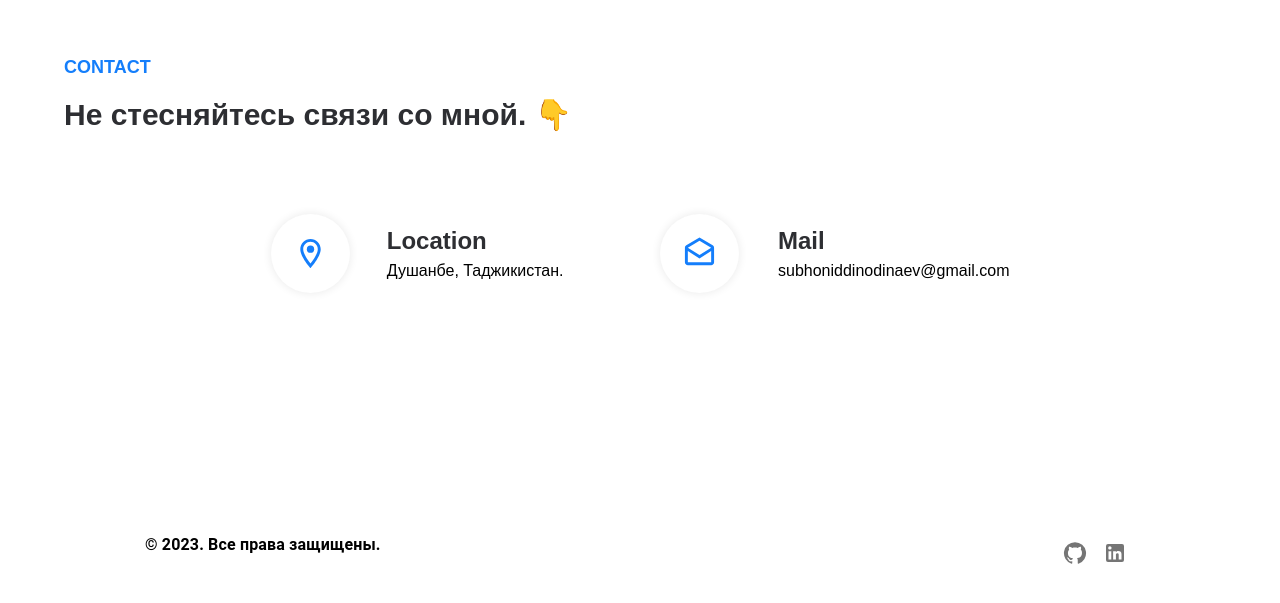
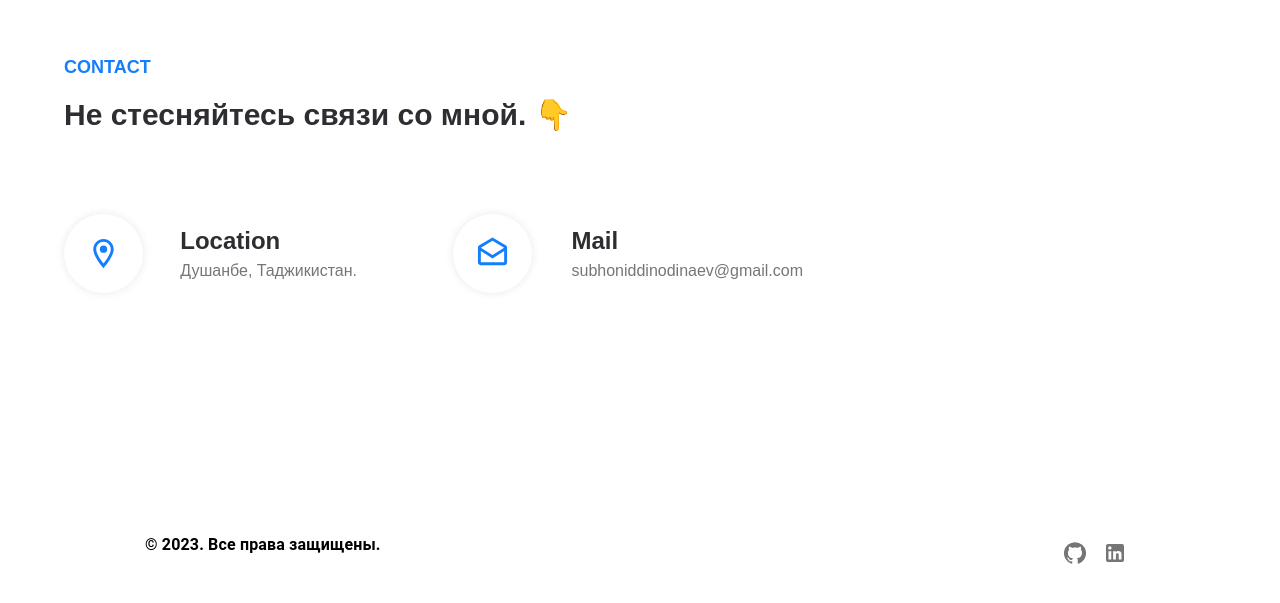
Before and after one commit to dev-tokumei/Tokumeidev, a React (Create React App) app: page / in a window 1280 px wide. Shown: the part 2979-3582 px from the top of the page. Built offline with nearby package versions, Linux system fonts and the light colour scheme.

Commit message:
comtackt component ready

```diff
--- a/src/components/contact/contact.component.jsx
+++ b/src/components/contact/contact.component.jsx
@@ -2,37 +2,45 @@ import React from 'react';
 import { Container } from '@mui/material';
 import LocationOnOutlinedIcon from '@mui/icons-material/LocationOnOutlined';
 import DraftsOutlinedIcon from '@mui/icons-material/DraftsOutlined';
+import './contact.css';
 
 const Contact = () => {
   return (
     <div className='w-full bg-white py-20'>
       <Container>
         <div className='w-full flex flex-col'>
-          <div>
+          <div className='text_block'>
             <p className='text-[#147efb] font-bold text-lg mb-4'>CONTACT</p>
             <p className='text-[#2d2e32] font-bold text-3xl'>
               Не стесняйтесь связи со мной. 👇
             </p>
           </div>
-          <div className='w-full flex flex-wrap gap-24 pt-20 items-center justify-center'>
-            <div className='w-[293px] h-[80px] flex justify-between items-center'>
+          <div className='w-full flex flex-wrap gap-24 pt-20 items-center contact_item_block'>
+            <div className='w-[293px] h-[80px] flex justify-between items-center contact_item_block'>
               <div className='w-[79px] h-[79px] flex justify-center items-center scikls_shadow cursor-pointer text-[#147efb]'>
                 <LocationOnOutlinedIcon fontSize='large' />
               </div>
-              <div className='flex flex-col'>
-                <h1 className='text-[#2d2e32] font-bold text-[1.5rem]'>
+              <div className='flex flex-col contact_items'>
+                <h1 className='text-[#2d2e32] font-bold text-[1.5rem] contact_items'>
                   Location
                 </h1>
-                <p>Душанбе, Таджикистан.</p>
+                <p className='contact_items text-[#767676] cursor-pointer'>
+                  Душанбе, Таджикистан.
+                </p>
               </div>
             </div>
-            <div className='w-[350px] h-[80px] flex justify-between items-center'>
+            <div className='w-[350px] h-[80px] flex justify-between items-center contact_item_block'>
               <div className='w-[79px] h-[79px] flex justify-center items-center scikls_shadow cursor-pointer text-[#147efb]'>
                 <DraftsOutlinedIcon fontSize='large' />
               </div>
-              <div className='flex flex-col'>
-                <h1 className='text-[#2d2e32] font-bold text-[1.5rem]'>Mail</h1>
-                <a href='mailto:subhoniddinodinaev@gmail.com'>
+              <div className='flex flex-col contact_items'>
+                <h1 className='text-[#2d2e32] font-bold text-[1.5rem] contact_items'>
+                  Mail
+                </h1>
+                <a
+                  className='contact_items text-[#767676] cursor-pointer'
+                  href='mailto:subhoniddinodinaev@gmail.com'
+                >
                   subhoniddinodinaev@gmail.com
                 </a>
               </div>
--- a/src/components/contact/contact.css
+++ b/src/components/contact/contact.css
@@ -0,0 +1,16 @@
+@media (max-width: 800px) {
+  .contact_item_block {
+    display: flex;
+    flex-direction: column;
+    justify-content: center;
+    align-items: center;
+    height: auto;
+  }
+  .contact_items {
+    padding-top: 15px;
+    text-align: center;
+  }
+  .text_block {
+    text-align: center;
+  }
+}
```
